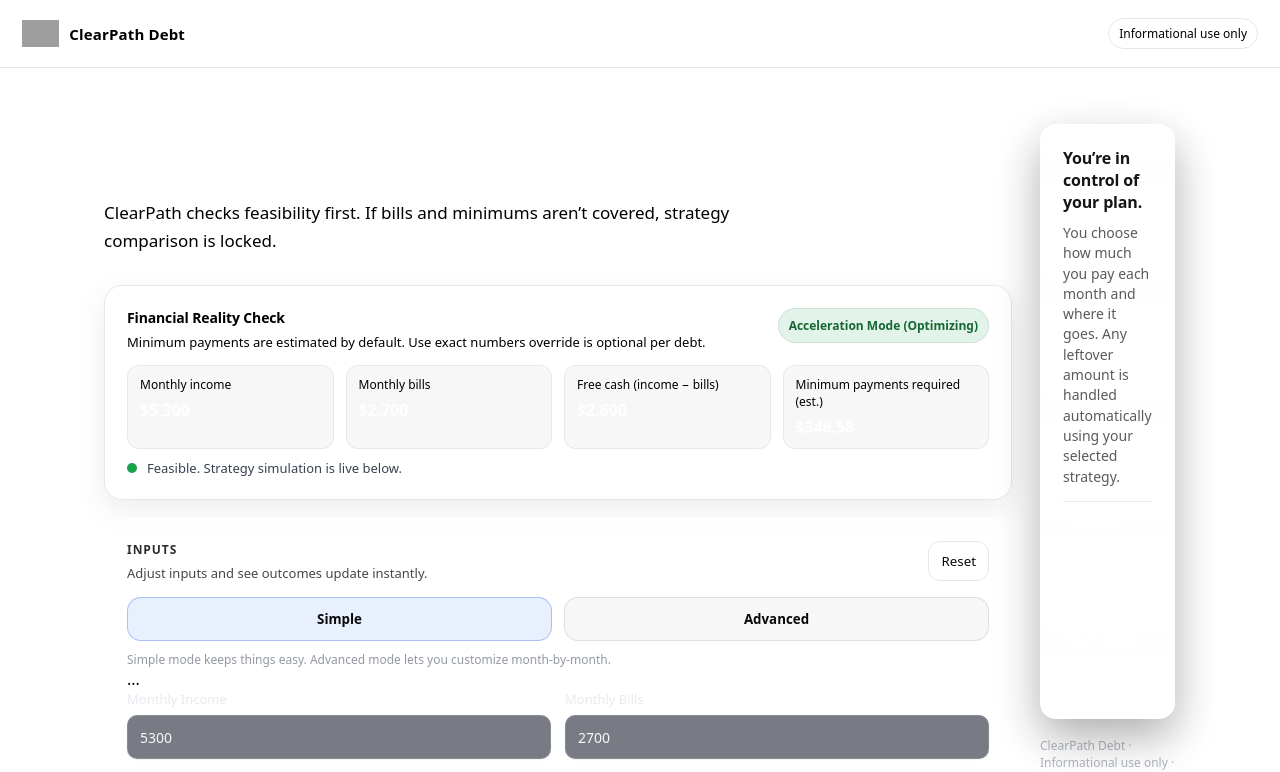
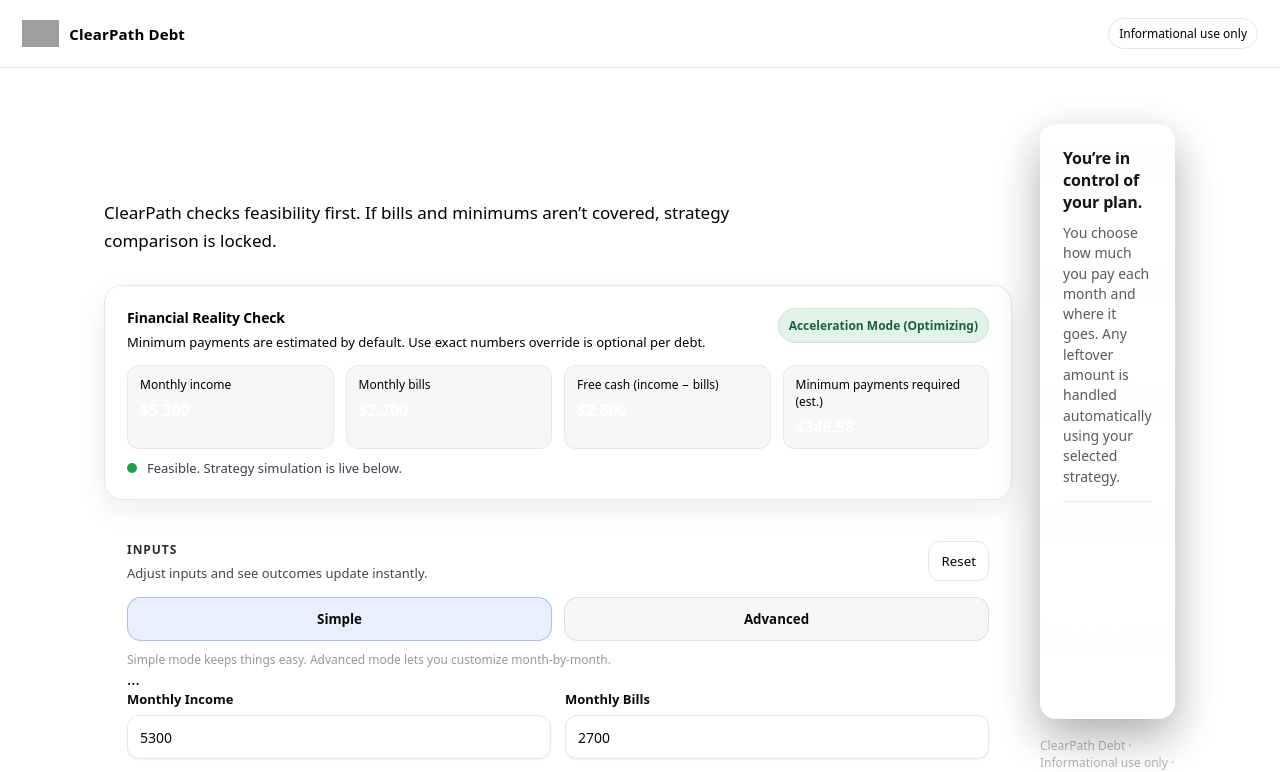
Before and after one commit to vukovuka/clearpath-debt, a React (Vite) app: page / in a window 1280 px wide. Shown: the top 772 px of the page. Built offline with nearby package versions, Linux system fonts and the light colour scheme; grey boxes are pictures that could not be loaded.

Commit message:
Improve form label contrast and input styling

```diff
--- a/src/App.css
+++ b/src/App.css
@@ -180,23 +180,28 @@ body {
 
 .field label {
   font-size: 13px;
-  color: rgba(229,231,235,0.92);
-}
-
-.field input {
+  color: var(--muted);       /* darker + readable */
+  font-weight: 600;
+}
+
+
+.field input,
+.field select {
   height: 44px;
   padding: 0 12px;
-  border-radius: 10px;
-  border: 1px solid rgba(255,255,255,0.12);
-  background: rgba(2,6,23,0.55);
-  color: rgba(255,255,255,0.95);
+  border-radius: 12px;
+  border: 1px solid var(--border);
+  background: #fff;          /* modern fintech */
+  color: var(--text);        /* readable */
   font-size: 14px;
   outline: none;
-}
-
-.field input:focus {
-  border-color: rgba(96,165,250,0.6);
-  box-shadow: 0 0 0 3px rgba(59,130,246,0.18);
+  box-shadow: var(--shadow-sm);
+}
+
+.field input:focus,
+.field select:focus {
+  border-color: rgba(37, 99, 235, 0.45);
+  box-shadow: 0 0 0 4px var(--accent-soft);
 }
 
 /* Divider and metrics */
```
